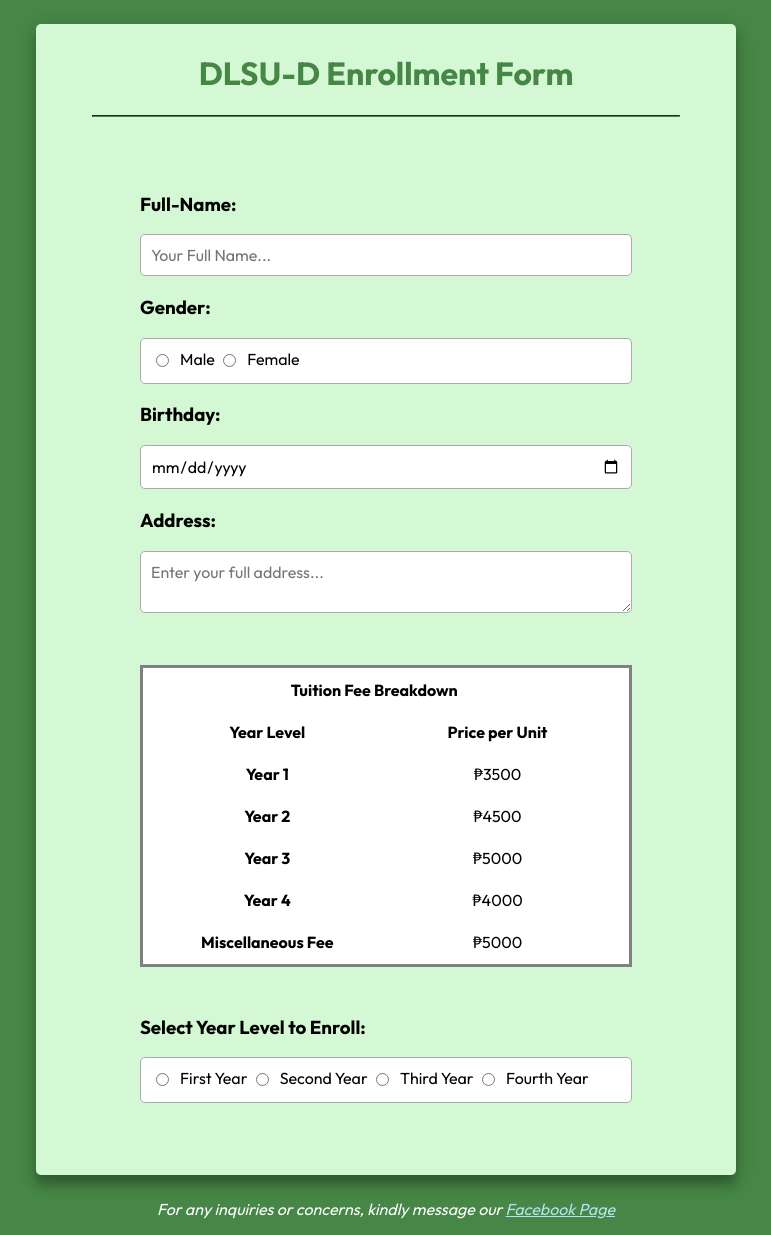
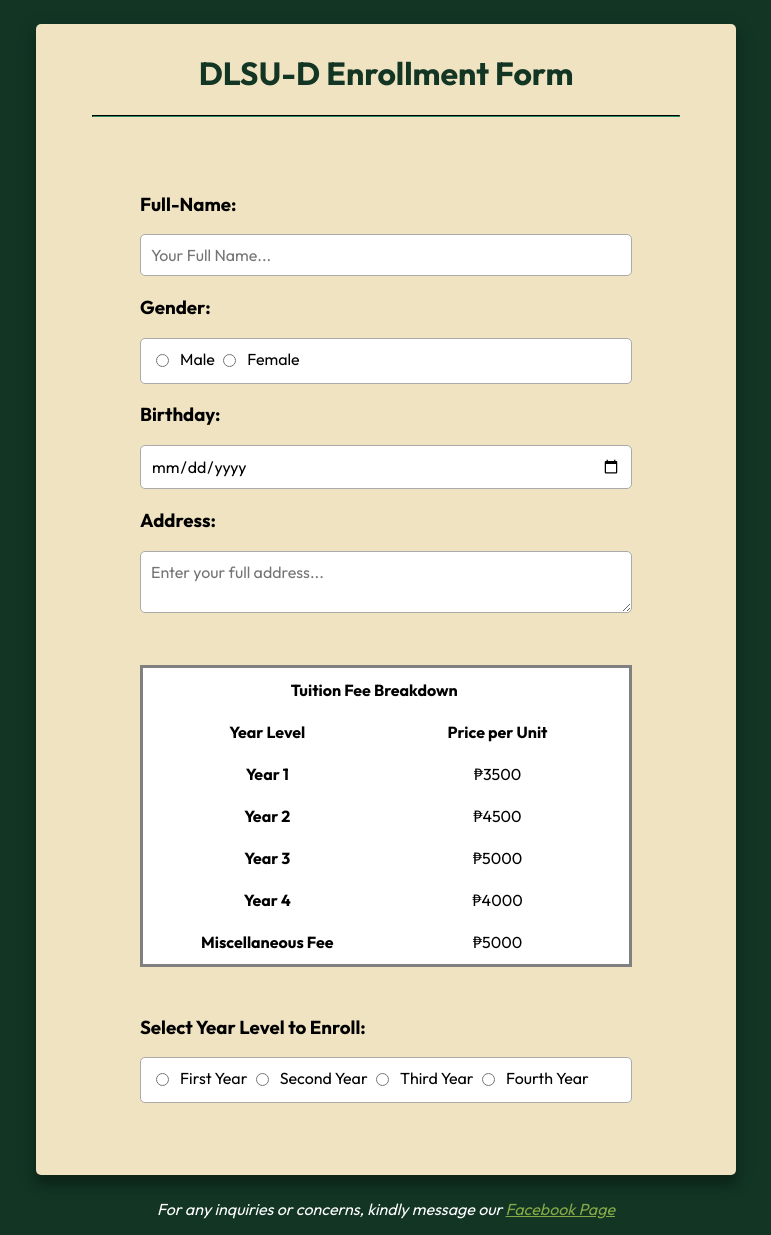
Before and after one commit to Aoru-IT/pre-midterm-form, a plain HTML site: page index.html in a window 1280 px wide. Shown: the whole page, without its empty margins (254-1025 px from the left). Drawn offline with Linux system fonts and the light colour scheme.

Commit message:
Add files via upload

```diff
--- a/styles.css
+++ b/styles.css
@@ -7,7 +7,7 @@
             scroll-behavior: smooth;
         }
         body {
-            background-color: rgb(70, 134, 70);
+            background-color: #123524;
             margin: 0;
             padding: 0;
         }
@@ -29,7 +29,7 @@
         }
 
         input[type="button"], button[type="submit"]{
-            background-color: rgb(149, 247, 149);
+            background-color: #85A947;
             border-radius: 5px;
             border-style: none;
             cursor: pointer;
@@ -37,13 +37,13 @@
 
 
         input[type="button"]:hover {
-            background-color: rgb(26, 182, 26);
+            background-color: #123524;
             color: white;
             transition: 0.3s;
         }
 
         button[type="submit"]:hover {
-            background-color: rgb(26, 182, 26);
+            background-color: #123524;
             color: white;
             transition: 0.3s;
         }
@@ -70,7 +70,7 @@
         }
 
         footer a:link{
-            color: rgb(180, 226, 241);
+            color: #85A947;
         }
 
         footer a:hover{
@@ -78,23 +78,27 @@
             transition: 0.3s;
         }
 
+        footer a:visited{
+            color: #3E7B27;
+        }
+
         .content {
             width: 90%;
             max-width: 700px;
             margin: 3vh auto;
             padding: 1vh 7vh;
-            background-color: rgb(211, 248, 211);
+            background-color: #EFE3C2;
             border-radius: 5px;
             box-shadow: 0 10px 8px rgba(0, 0, 0, 0.2), 0 6px 20px rgba(0, 0, 0, 0.19);
         }
 
         .content h1 {
             text-align: center;
-            color: rgb(70, 134, 70);
+            color: #123524;
         }
 
         .content hr {
-            border-color: rgb(70, 134, 70);
+            border-color: #123524;
         }
 
         .form {
```
